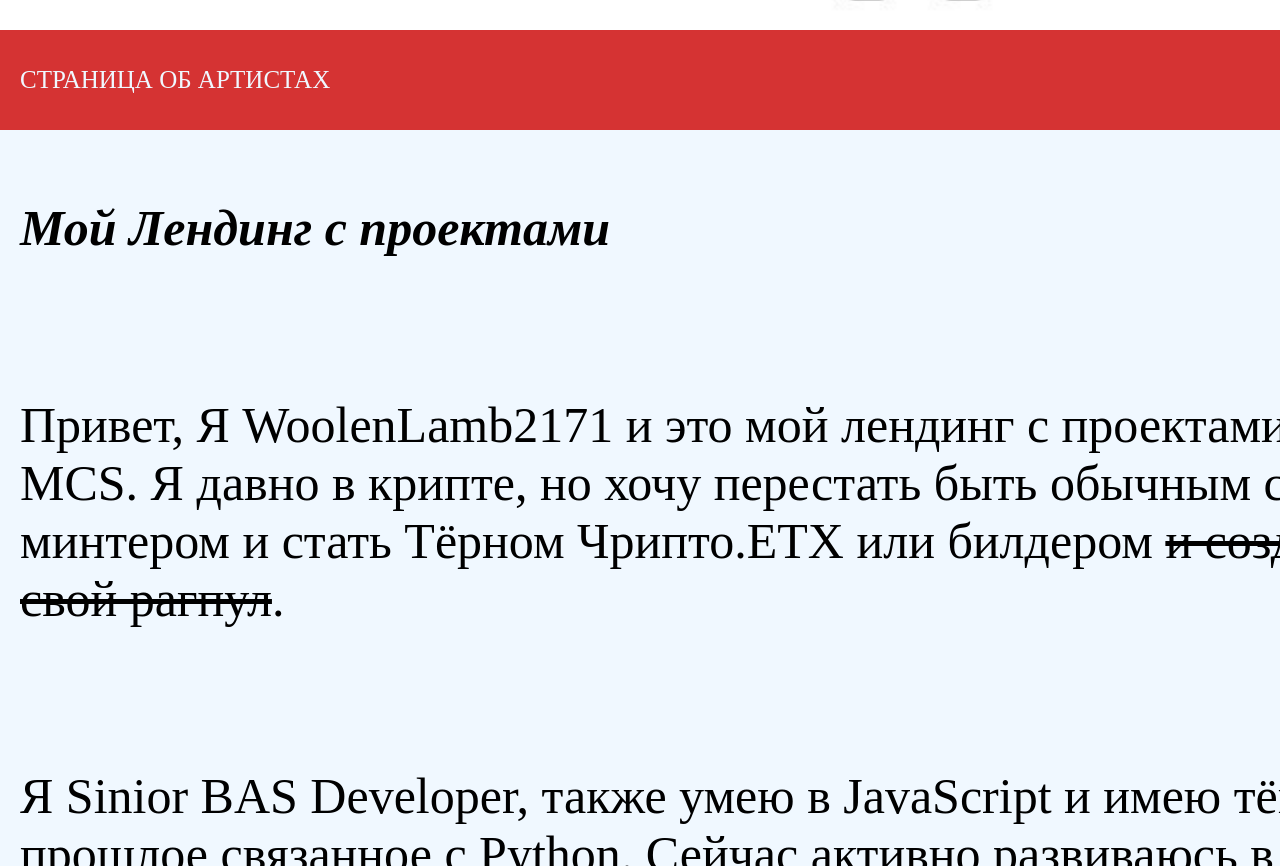
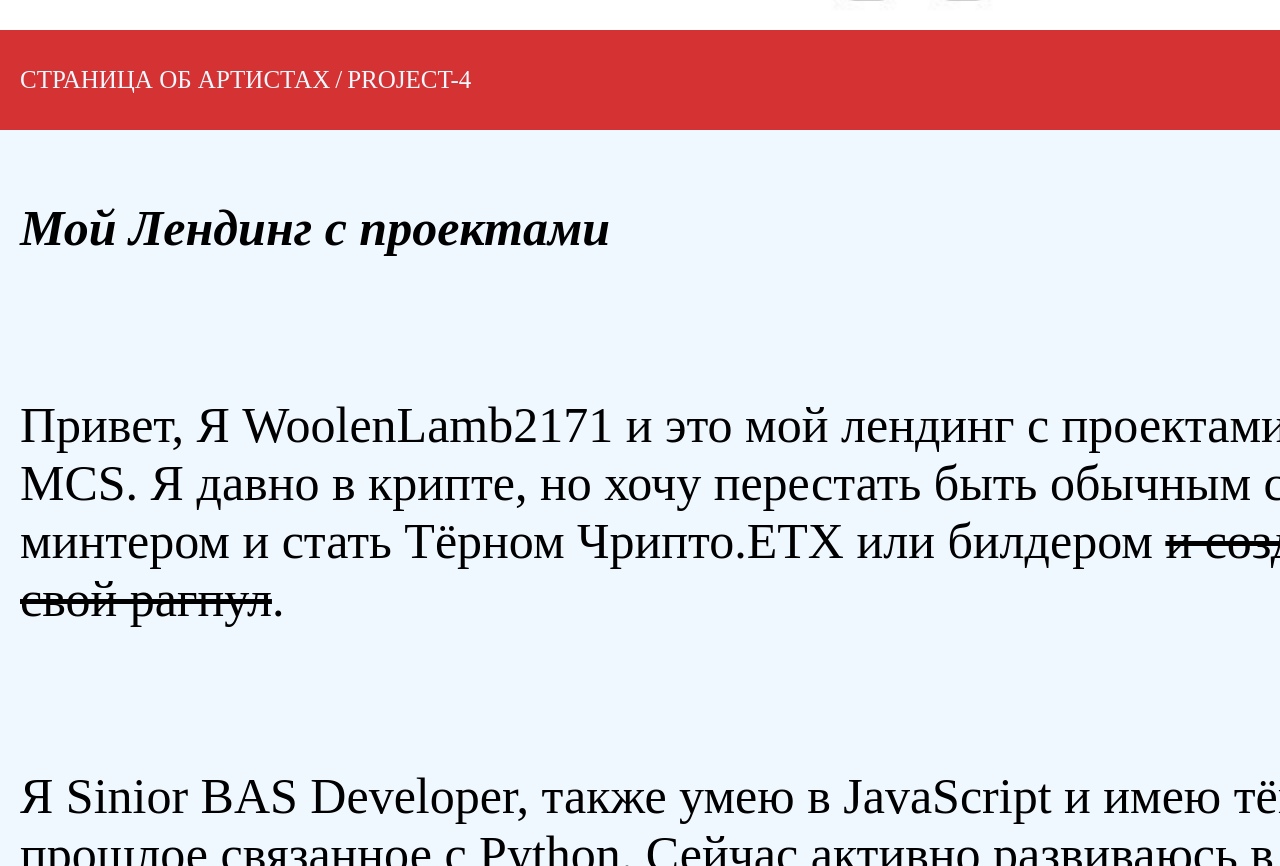
Before and after one commit to WoolenLamb2171/Landing, a plain HTML site: page index.html in a window 1280 px wide. Shown: the part 1070-1936 px from the top of the page. Drawn offline with Linux system fonts and the light colour scheme.

Commit message:
Project4 was added

```diff
--- a/index.html
+++ b/index.html
@@ -14,7 +14,8 @@
     <div class="image"></div>
     <div class="links">
         <a href="https://github.com/WoolenLamb2171/Project-1.5" class="link" id="link1" target="_blank">СТРАНИЦА ОБ АРТИСТАХ</a>
-        <!-- <span>/</span> -->
+        <span class="slash">/</span>
+        <a href="https://github.com/WoolenLamb2171/Project-4" class="link" target="_blank">PROJECT-4</a>
     </div>
     <div class="info">
         <div class="infoText">
--- a/styles.css
+++ b/styles.css
@@ -50,7 +50,7 @@ h1{
 }
 
 #link1{
-    font-size: 25px;
+
     margin-left: 20px;
 }
 
@@ -105,13 +105,23 @@ p{
 .link:link,
 .link:visited,
 .link:active{
+    font-size: 25px;
+    margin-left: 5px;
     color: aliceblue;
     text-decoration: none;
 }
 
 .link:hover{
+    font-size: 25px;
+    margin-left: 5px;
     color: aliceblue;
     text-decoration: underline;
+}
+
+.slash{
+    font-size: 25px;
+    color: aliceblue;
+    margin-left: 5px;
 }
 
 .bottomText{
@@ -124,3 +134,8 @@ p{
     margin-right: 20px;
     color: aliceblue;
 }
+
+#link1{
+
+    margin-left: 20px;
+}
```
